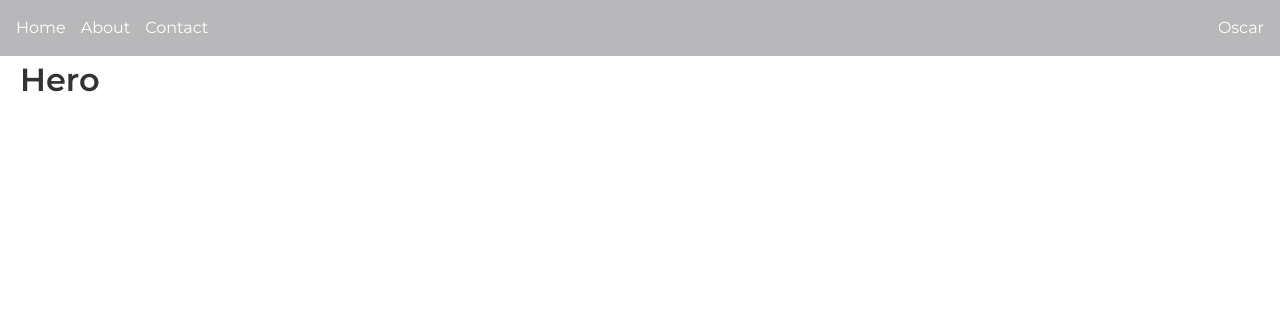
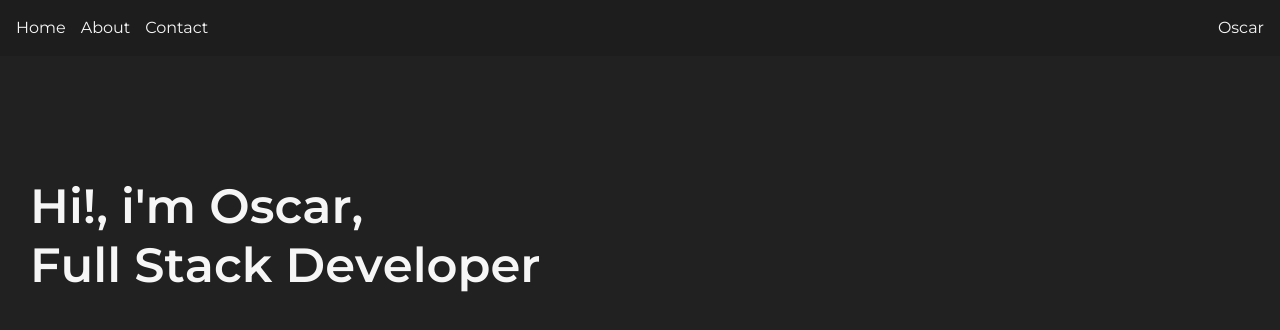
Before and after one commit to oscarcast22/portfolio-react, a React (Vite) app: page / in a window 1280 px wide. Shown: the top 330 px of the page. Built offline with nearby package versions, Linux system fonts and the light colour scheme.

Commit message:
Add animation to title

```diff
--- a/package.json
+++ b/package.json
@@ -13,6 +13,7 @@
     "@emotion/react": "^11.11.0",
     "@emotion/styled": "^11.11.0",
     "framer-motion": "^10.12.12",
+    "prop-types": "^15.8.1",
     "react": "^18.2.0",
     "react-dom": "^18.2.0"
   },
--- a/src/components/Hero.jsx
+++ b/src/components/Hero.jsx
@@ -1,20 +1,53 @@
 import styled from '@emotion/styled'
 import { colors } from '../styles/colors'
+import TextSpan from './TextSpan';
 
 const Container = styled.div`
-  background-color: ${colors.white};
   height: 360px;
   padding: 0 20px;
+  display: flex;
+  flex-direction: column;
+  justify-content: center;
+  padding: 30px;
 
   h1 {
-    color: ${colors.black};
+    color: ${colors.white};
+    align-self: flex-start;
+    font-size: 3rem;
+    line-height: 3.7rem;
+  }
+
+  span {
+    display: inline-block;
+  }
+
+  span:hover {
+    color: ${colors.aqua};
+    transition: color 0.2s ease-in;
+    cursor: default;
   }
 `
 
 function Hero() {
+  const title = `Hi!, i'm Oscar,`.split('');
+  const subtitle = `Full Stack Developer`.split('');
+
   return (
     <Container>
-      <h1>Hero</h1>
+      <h1>
+        {title.map((letter, index) => (
+          <TextSpan key={index}>
+            {letter === " " ? "\u00A0" : letter }
+          </TextSpan>
+        ))}
+      </h1>
+      <h1>
+        {subtitle.map((letter, index) => (
+          <TextSpan key={index}>
+            {letter === " " ? "\u00A0" : letter }
+          </TextSpan>
+        ))}
+      </h1>
     </Container>
   )
 }
--- /dev/null
+++ b/src/components/TextSpan.jsx
@@ -0,0 +1,36 @@
+import { motion, useAnimationControls } from "framer-motion";
+import { useState } from "react";
+
+const TextSpan = ({ children }) => {
+  const controls = useAnimationControls();
+  const [isPlaying, setIsPlaying] = useState(false);
+
+  const rubberBand = () =>{
+    controls.start({
+        transform: [
+            'scale3d(1,1,1)',
+            'scale3d(1.3,.45,1)',
+            'scale3d(.65,1.15,1)',
+            'scale3d(1.15,.75,1)',
+            'scale3d(.8,1.04,1)',
+            'scale3d(1,1,1)',
+        ],
+    })
+    setIsPlaying(true)
+  }
+
+  return (
+    <motion.span
+    animate = {controls}
+    onMouseOver={() => {
+        if(!isPlaying){
+            rubberBand();
+        }
+    }}
+    onAnimationComplete={()=> setIsPlaying(false)}>
+      {children}
+    </motion.span>
+  )
+}
+
+export default TextSpan;
--- a/src/styles/colors.js
+++ b/src/styles/colors.js
@@ -1,10 +1,11 @@
 export const colors = {
     gray: {
-      dark: '#B8B8BB',
+      dark: '#1d1d1dfa',
       medium: '#F6F6F9',
       light: '#F6F6F9',
     },
     black: '#333333',
-    white: '#FFFFFF',
+    white: 'hsl(0deg 0% 100% / 96%)',
+    aqua: '#23DCC0',
     background: '#BCBABA',
   };
--- a/src/styles/global.js
+++ b/src/styles/global.js
@@ -78,6 +78,6 @@ export const global = css`
     line-height: 1.5rem;
     font-family: ${fonts.primary};
     color: ${colors.white};
-    background-color: ${colors.gray.light};
+    background-color: ${colors.gray.dark};
   }
 `;
```
Also changed, not shown: 1 other file (tests, documents, lock files or other folders).
